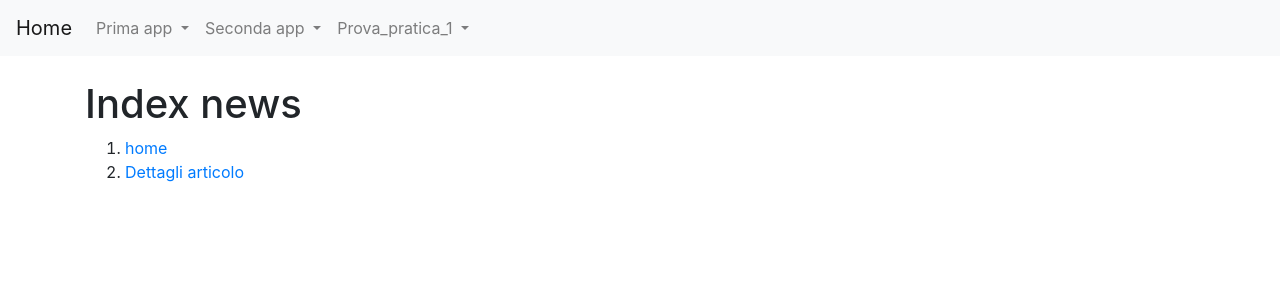
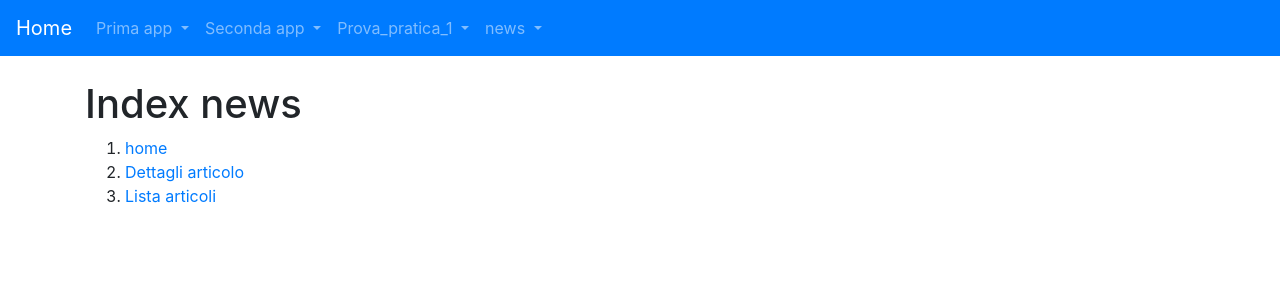
Before and after one commit to AlessandroFreddi/primo_progetto, a Django app: page /news/index_news in a window 1280 px wide. Shown: the top 300 px of the page. Run offline with Django 5.2, Linux system fonts and the light colour scheme; parts of the project's set-up code (start-up, migrations or seed data) failed here and were passed over.

Commit message:
passo 17

```diff
--- a/news/models.py
+++ b/news/models.py
@@ -21,7 +21,7 @@ class Articolo(models.Model):
     titolo = models.CharField(max_length=100)
     contenuto = models.TextField()
     giornalista = models.ForeignKey(Giornalista, on_delete=models.CASCADE, related_name="articoli")
-    data = models.models.DateField(auto_now=True, blank=True)
+    data = models.DateField(auto_now=True, blank=True)
     visualizzazioni = models.IntegerField(default=0,blank=True)
 
     def __str__(self):
--- a/news/templates/news/index_news.html
+++ b/news/templates/news/index_news.html
@@ -7,5 +7,6 @@
     <ol>
 	    <li><a href="{% url 'news:home'%}">home</a></li>
 	    <li><a href="{% url 'news:articolo_detail' 1%}">Dettagli articolo</a></li>
+        <li><a href="{% url 'news:lista_articoli'%}">Lista articoli</a></li>
     </ol>
 {%endblock content%}
--- a/news/urls.py
+++ b/news/urls.py
@@ -1,9 +1,11 @@
 from django.urls import path
-from .views import home, articoloDetailView, index_news
+from .views import home, articoloDetailView, index_news, listaArticoli
 
 app_name="news"
 urlpatterns = [
     path('news', home, name='home'),
     path("news/articoli/<int:pk>", articoloDetailView, name="articolo_detail"),
-    path('index_news', index_news, name='index_news')
+    path('index_news', index_news, name='index_news'),
+    path('lista_articoli', listaArticoli, name='lista_articoli'),
+    path('lista_articoli/<int:pk>', listaArticoli, name='lista_articoli')
 ]
--- a/news/views.py
+++ b/news/views.py
@@ -19,3 +19,70 @@ def articoloDetailView(request, pk):
 
 def index_news(request):
     return render(request,"news/index_news.html")
+
+def listaArticoli(request,pk=None):
+    if(pk==None):
+        articoli = Articolo.objects.all()
+    else:
+        articoli = Articolo.objects.filter(giornalista_id=pk)
+
+    if(pk==None):
+        titolo = "Tutti gli articoli:"
+    else:
+        titolo = "Articoli di un giornalista:"
+
+    context = {
+        'titolo': titolo,
+        'articoli': articoli
+    }
+    return render(request, 'news/lista_articoli.html', context)
+
+def queryBase(request):
+    #1. Tutti gli articoli scritti da giornalisti di un certo cognome:
+    articoli_cognome = Articolo.objects.filter(giornalista__cognome='Rossi')
+
+    #2. Totale
+    numero_totale_articoli = Articolo.objects.count()
+
+    #3.Conta il numero di articoli scritti da un giornalista specifico:
+    giornalista_1 = Giornalista.objects.get(id=1)
+    numero_articoli_giornalista_1 = Articolo.objects.filter(giornalista=giornalista_1).count()
+
+    #4.Ordinare gli articoli per numero di visualizzazioni in ordine decrescente:
+    articoli_ordinati = Articolo.objects.order_by('-visualizzazioni')
+
+    #5.tutti gli articoli che non hanno visualizzazioni:
+    articoli_senza_visualizzazioni = Articolo.objects.filter(visualizzazioni=0)
+
+    #6.articolo più visualizzato
+    articolo_piu_visualizzato = Articolo.objects.order_by('-visualizzazioni').first()
+
+    #7.Tutti i giornalisti nati dopo una certa data:
+    giornalisti_data = Giornalista.objects.filter(anno_di_nascita__gt=datetime.date(1990, 1, 1))
+
+    #8.tutti gli articoli pubblicati in una data specifica:
+    articoli_del_giorno = Articolo.objects.filter(data=datetime.date(2023, 1, 1))
+
+    #9.tutti gli articoli pubblicati in un intervallo di date
+    articoli_periodo = Articolo.objects.filter(
+        data__range=(datetime.date(2023, 1, 1), datetime.date(2023, 12, 31))
+    )
+
+    #10.gli articoli scritti da giornalisti nati prima del 1980:
+    giornalisti_nati = Giornalista.objects.filter(anno_di_nascita__lt=datetime.date(1980, 1, 1))
+    articoli_giornalisti = Articolo.objects.filter(giornalista__in=giornalisti_nati)
+
+    #11.il giornalista più giovane:
+    giornalista_giovane = Giornalista.objects.order_by('anno_di_nascita').first()
+
+    #12.il giornalista più anziano:
+    giornalista_anziano = Giornalista.objects.order_by('-anno_di_nascita').first()
+
+    #13. gli ultimi 5 articoli pubblicati:
+    ultimi_articoli = Articolo.objects.order_by('-data')[:5]
+
+    #14. tutti gli articoli con un certo numero minimo di visualizzazioni:
+    articoli_minime_visualizzazioni = Articolo.objects.filter(visualizzazioni__gte=100)
+
+    #15. tutti gli articoli che contengono una certa parola nel titolo:
+    articoli_parola = Articolo.objects.filter(titolo__icontains='importante')
--- a/templates/base.html
+++ b/templates/base.html
@@ -31,7 +31,7 @@
 </head>
 
 <body>
-  <nav class="navbar navbar-expand-lg navbar-light bg-light">
+  <nav class="navbar navbar-expand-lg navbar-dark bg-primary light">
     <a class="navbar-brand" href="/">Home</a>
     <button class="navbar-toggler" type="button" data-toggle="collapse" data-target="#navbarSupportedContent"
       aria-controls="navbarSupportedContent" aria-expanded="false" aria-label="Toggle navigation">
@@ -80,6 +80,19 @@
           </div>
         </li>
 
+        <li class="nav-item dropdown">
+          <a class="nav-link dropdown-toggle" href="#" id="navbarDropdown" role="button" data-toggle="dropdown"
+            aria-haspopup="true" aria-expanded="false">
+            news
+          </a>
+          <div class="dropdown-menu" aria-labelledby="navbarDropdown">
+            <a class="dropdown-item" href="{% url 'news:index_news'%}">Index</a>
+            <a class="dropdown-item" href="{% url 'news:home'%}">Home</a>
+            <a class="dropdown-item" href="{% url 'news:articolo_detail' 1%}">Dettagli articolo</a>
+            <a class="dropdown-item" href="{% url 'news:lista_articoli'%}">Lista articoli</a>
+          </div>
+        </li>
+
       </ul>
     </div>
   </nav>
```
Also changed, not shown: news/templates/news/lista_articoli.html (added, +14 -0 lines), db.sqlite3, news/migrations/0002_alter_articolo_options_alter_giornalista_options_and_more.py (added), news/templates/news/query.html (added).
